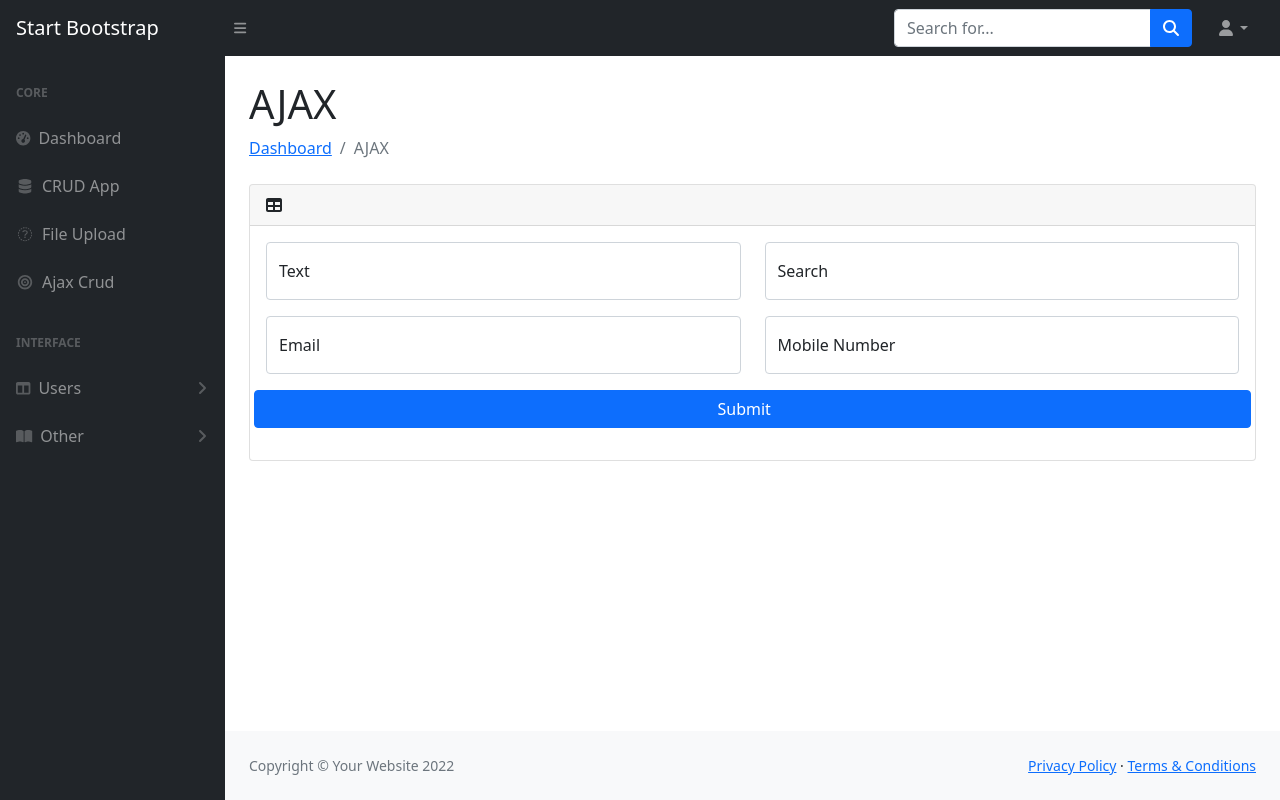
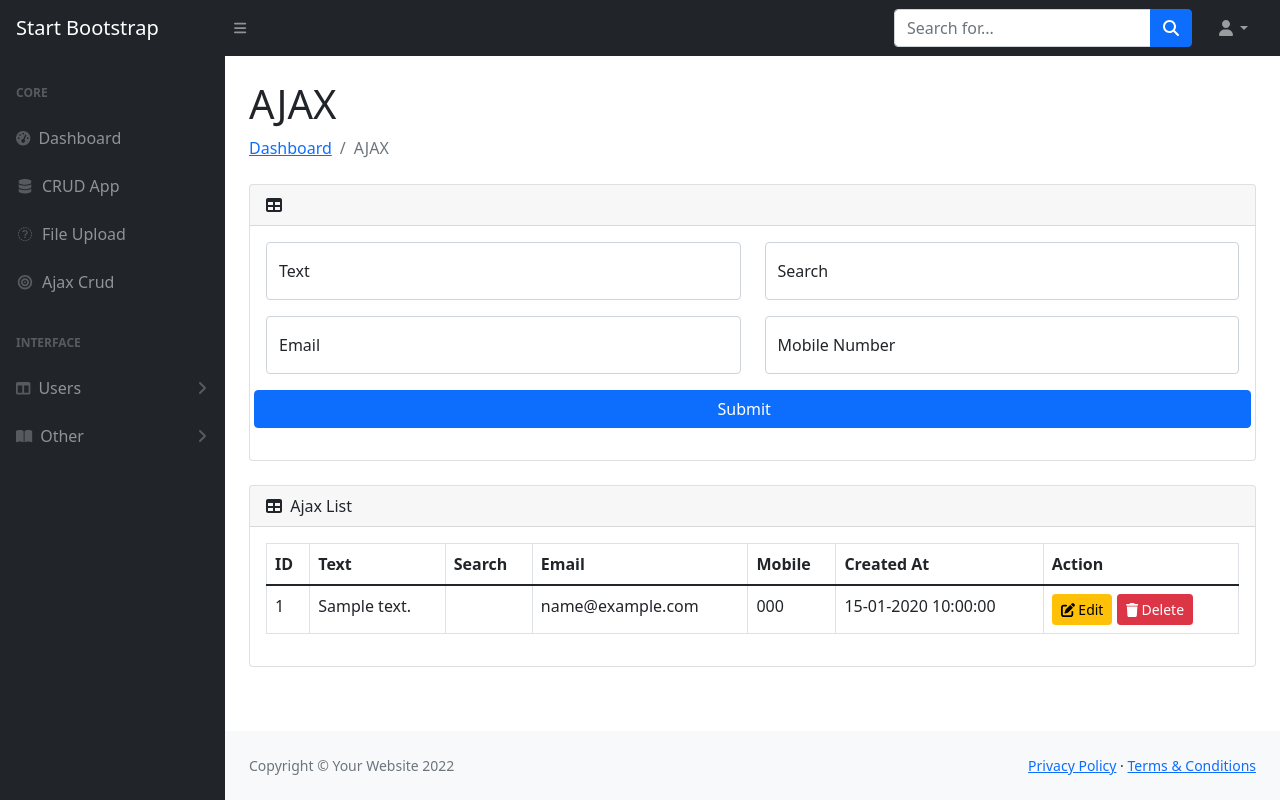
Before and after one commit to sj19940817/django-crud-ajax-login-register-fileupload, a Django app: template templates/ajax.html in a window 1280 px wide. Run offline with Django 3.2, Linux system fonts and the light colour scheme; the template is opened without the code that fills it: most values are stand-ins (such as "Sample title", 1, 10 or a date in 2020); one stand-in notice (Sample message) is shown; some libraries are stand-ins or nearby versions.

Commit message:
ajax update

```diff
--- a/templates/ajax.html
+++ b/templates/ajax.html
@@ -7,7 +7,7 @@
         <h1 class="mt-4">AJAX</h1>
         <ol class="breadcrumb mb-4">
             <li class="breadcrumb-item"><a href="/">Dashboard</a></li>
-            <li class="breadcrumb-item active">AJAX </li>
+            <li class="breadcrumb-item active">AJAX</li>
         </ol>
         <div class="card mb-4">
             <div class="card-header">
@@ -31,7 +31,7 @@
                             </div>
                             <div class="col">
                                 <div class="form-floating">
-                                     <input type="search" class="form-control"  placeholder="Search" id="example-search-input" required>
+                                    <input type="search" class="form-control" placeholder="Search" id="example-search-input" required>
                                     <label for="example-search-input">Search</label>
                                 </div>
                             </div>
@@ -57,145 +57,96 @@
                 </div>
             </div>
         </div>
+        <div class="card mb-4">
+            <div class="card-header">
+                <i class="fas fa-table me-1"></i>
+                Ajax List
             </div>
-{#    <div id="content-wrapper">#}
-{#        <div class="container-fluid">#}
-{#            <!-- Breadcrumbs-->#}
-{#            <ol class="breadcrumb">#}
-{#                <li class="breadcrumb-item">#}
-{#                    <a href="#">Dashboard</a>#}
-{#                </li>#}
-{#                <li class="breadcrumb-item active">Ajax Crud</li>#}
-{#            </ol>#}
-{#            {% for message in messages %}#}
-{#                <div class="alert alert-{{ message.tags }} alert-dismissible" role="alert">#}
-{#                    {{ message }}#}
-{#                </div>#}
-{#            {% endfor %}#}
-{#            <div class="card mb-3">#}
-{#                <div class="card-header">#}
-{#                    <i class="fas fa-table"></i>#}
-{#                    Ajax Crud#}
-{#                </div>#}
-{#                <div class="card-body">#}
-{#                    <form class="form-horizontal" >#}
-{#                        {% csrf_token %}#}
-{#                         <div class="form-group">#}
-{#                             <div class="form-row">#}
-{#                                 <div class="col-md-6">#}
-{#                                     <div class="form-label-group">#}
-{#                                         <input class="form-control" type="text" id="example-text-input" placeholder="Text" required>#}
-{#                                         <label for="example-text-input">Text</label>#}
-{#                                     </div>#}
-{#                                 </div>#}
-{#                                 <div class="col-md-6">#}
-{#                                     <div class="form-label-group">#}
-{#                                         <input type="search" class="form-control"  placeholder="Search" id="example-search-input" required>#}
-{#                                         <label for="example-search-input">Search</label>#}
-{#                                     </div>#}
-{#                                 </div>#}
-{#                             </div>#}
-{#                         </div>#}
-{#                        <div class="form-group">#}
-{#                            <div class="form-row">#}
-{#                                <div class="col-md-6">#}
-{#                                    <div class="form-label-group">#}
-{#                                        <input type="email" class="form-control" placeholder="Email" id="example-email-input" required>#}
-{#                                        <label for="example-email-input">Email</label>#}
-{#                                    </div>#}
-{#                                </div>#}
-{#                                <div class="col-md-6">#}
-{#                                    <div class="form-label-group">#}
-
-{#                                    </div>#}
-{#                                </div>#}
-{#                            </div>#}
-{#                        </div>#}
-{#                        <button class="btn btn-primary btn-block" type="submit">Submit &nbsp;&nbsp;&nbsp;<span></span></button>#}
-{#                    </form>#}
-{#                </div>#}
-{#            </div>#}
-{#            <div class="card mb-3">#}
-{#                <div class="card-header">#}
-{#                    <i class="fas fa-table"></i>#}
-{#                    Ajax List#}
-{#                </div>#}
-{#                <div class="table">#}
-{#                    <table class="table table-bordered" id="myTable">#}
-{#                        <thead>#}
-{#                        <tr>#}
-{#                            <th>Text</th>#}
-{#                            <th>Search</th>#}
-{#                            <th>Email</th>#}
-{#                            <th>Mobile</th>#}
-{#                            <th>Created At</th>#}
-{#                            <th>Action</th>#}
-{#                        </tr>#}
-{#                        </thead>#}
-{#                        <tbody>#}
-{#                        {% for ajax in ajax_list %}#}
-{#                            <tr id="table-{{ ajax.id }}">#}
-{#                                <td>{{ ajax.text }}</td>#}
-{#                                <td>{{ ajax.search }}</td>#}
-{#                                <td>{{ ajax.email }}</td>#}
-{#                                <td>{{ ajax.telephone }}</td>#}
-{#                                <td>{{ ajax.created_at  |date:"d-m-Y H:i:s" }}</td>#}
-{#                                <td><a class="btn btn-sm btn-warning"><span class="fa fa-edit"></span> Edit</a>#}
-{#                                    <a class="btn btn-sm btn-danger delete" data-id="{{ ajax.id }}"><span#}
-{#                                            class="fa fa-trash"></span> Delete</a></td>#}
-{#                            </tr>#}
-{#                        {% endfor %}#}
-{#                        </tbody>#}
-{#                    </table>#}
-{#                </div>#}
-{#            </div>#}
-{#        </div>#}
+            <div class="card-body">
+                {% for message in messages %}
+                    <div class="alert alert-{{ message.tags }} alert-dismissible" role="alert">
+                        {{ message }}
+                    </div>
+                {% endfor %}
+                <table class="table table-bordered" id="myTable" width="100%" cellspacing="0">
+                    <thead>
+                    <tr>
+                        <th>ID</th>
+                        <th>Text</th>
+                        <th>Search</th>
+                        <th>Email</th>
+                        <th>Mobile</th>
+                        <th>Created At</th>
+                        <th>Action</th>
+                    </tr>
+                    </thead>
+                    <tbody>
+                    {% for ajax in ajax_list %}
+                        <tr id="table-{{ ajax.id }}">
+                            <td>{{ ajax.id }}</td>
+                            <td>{{ ajax.text }}</td>
+                            <td>{{ ajax.search }}</td>
+                            <td>{{ ajax.email }}</td>
+                            <td>{{ ajax.telephone }}</td>
+                            <td>{{ ajax.created_at  |date:"d-m-Y H:i:s" }}</td>
+                            <td><a class="btn btn-sm btn-warning"><span class="fa fa-edit"></span> Edit</a>
+                                <a class="btn btn-sm btn-danger delete" data-id="{{ ajax.id }}">
+                                    <span class="fa fa-trash"></span> Delete
+                                </a>
+                            </td>
+                        </tr>
+                    {% endfor %}
+                    </tbody>
+                </table>
+            </div>
+        </div>
+    </div>
 {% endblock %}
 {% block javascript %}
     <script>
-    $(document).ready(function() {
-        $('#example-form').submit(function(event) {
+        $(document).ready(function () {
+            $('#example-form').submit(function (event) {
                 var text = $('#example-text-input').val();
                 var search = $('#example-search-input').val();
                 var email = $('#example-email-input').val();
                 var telephone = $('#example-tel-input').val();
                 $.ajax({
-                type : 'POST',
-                url  : 'ajax',
-                data :{
+                    type: 'POST',
+                    url: 'ajax',
+                    data: {
                         'csrfmiddlewaretoken': '{{csrf_token}}',
                         'text': text,
                         'search': search,
                         'email': email,
                         'telephone': telephone,
                     },
-                dataType : 'json',
-                encode   : true
+                    dataType: 'json',
+                    encode: true
                 })
-            .done(function(data) {
+                    .done(function (data) {
                         $("#example-form").trigger("reset");
-                $.get('getajax', function(response){
+                        $.get('getajax', function (response) {
 
                         })
-                .done(function(datas) {
-                    $("#myTable > tbody").prepend("<tr id='table-" +datas.id+ "'>\n\
-                            <td>"+ datas.text +"</td><td>"+ datas.search +"</td>\n\
-                            <td>"+ datas.email +"</td><td>"+ datas.telephone +"</td>\n\
-                            <td>" +datas.created_at+ "</td><td><a class='btn btn-sm btn-warning'><span class='fa fa-edit'></span>Edit</a>\n\
-                            <a class='btn btn-sm btn-danger delete' data-id='"+ datas.id + "'><span class='fa fa-trash'></span> Delete</a> </td></tr>");
+                            .done(function (datas) {
+                                $("#myTable > tbody").prepend("<tr id='table-" + datas.id + "'>\n\
+                            <td>" + datas.id + "</td><td>" + datas.text + "</td><td>" + datas.search + "</td>\n\
+                            <td>" + datas.email + "</td><td>" + datas.telephone + "</td>\n\
+                            <td>" + datas.created_at + "</td><td><a class='btn btn-sm btn-warning'><span class='fa fa-edit'></span>Edit</a>\n\
+                            <a class='btn btn-sm btn-danger delete' data-id='" + datas.id + "'><span class='fa fa-trash'></span> Delete</a> </td></tr>");
                             })
-                .fail(function() {
-                    $("#fails" ).show();
+                            .fail(function () {
+                                $("#fails").show();
                             })
                     });
 
                 event.preventDefault();
             });
-        $(document).on('click','.delete',function(event) {
+            $(document).on('click', '.delete', function (event) {
                 console.log('deleted');
                 var id = $(this).attr("data-id");
-            $.get('delete', {id:id}, function(response){
-                var tabrow = '#table-'+id;
+                $.get('delete', {id: id}, function (response) {
+                    var tabrow = '#table-' + id;
                     $(tabrow).remove();
                 });
             });
```
Also changed, not shown: crud/views.py (+5 -3 lines). Lines whose indentation alone changed are shown as unchanged.
